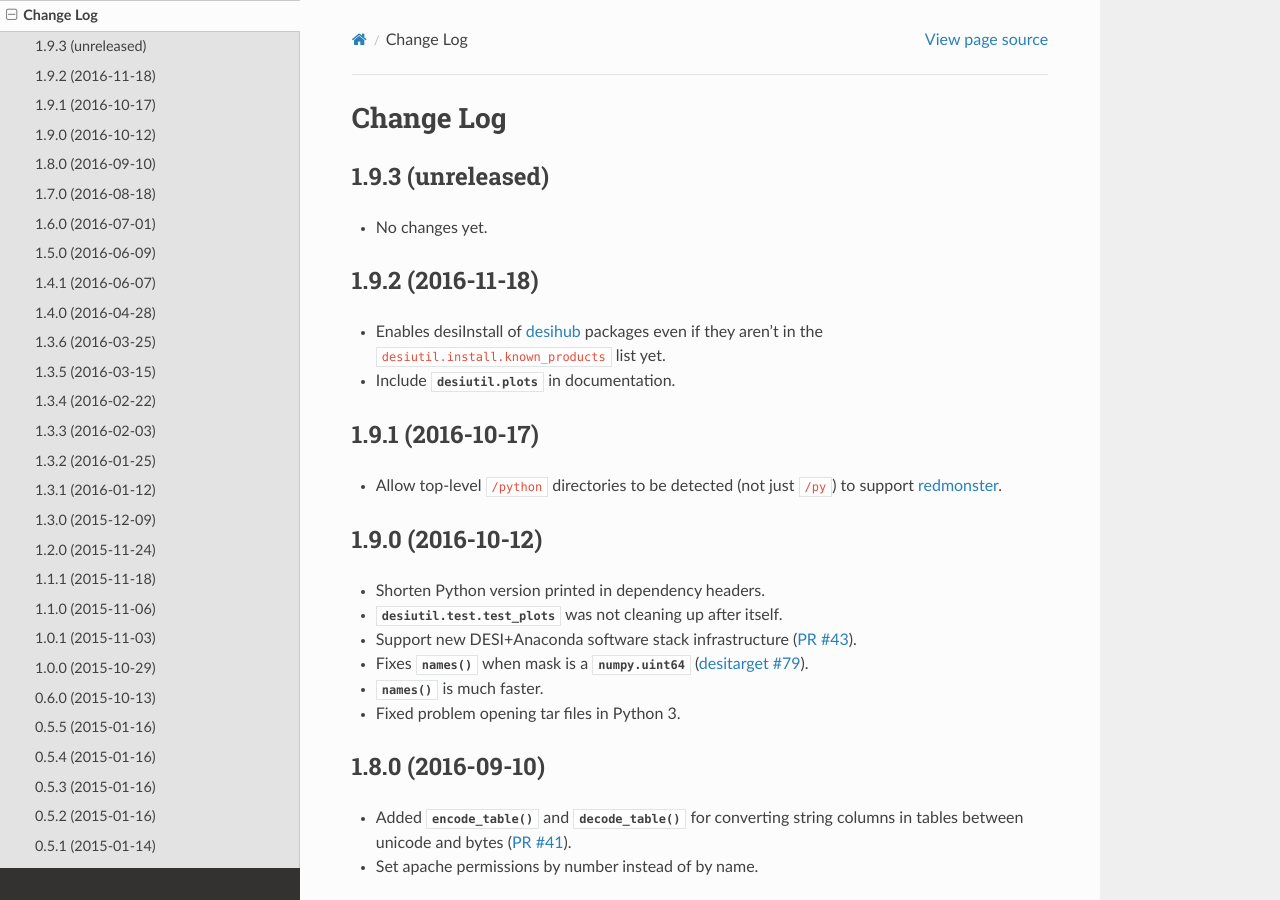
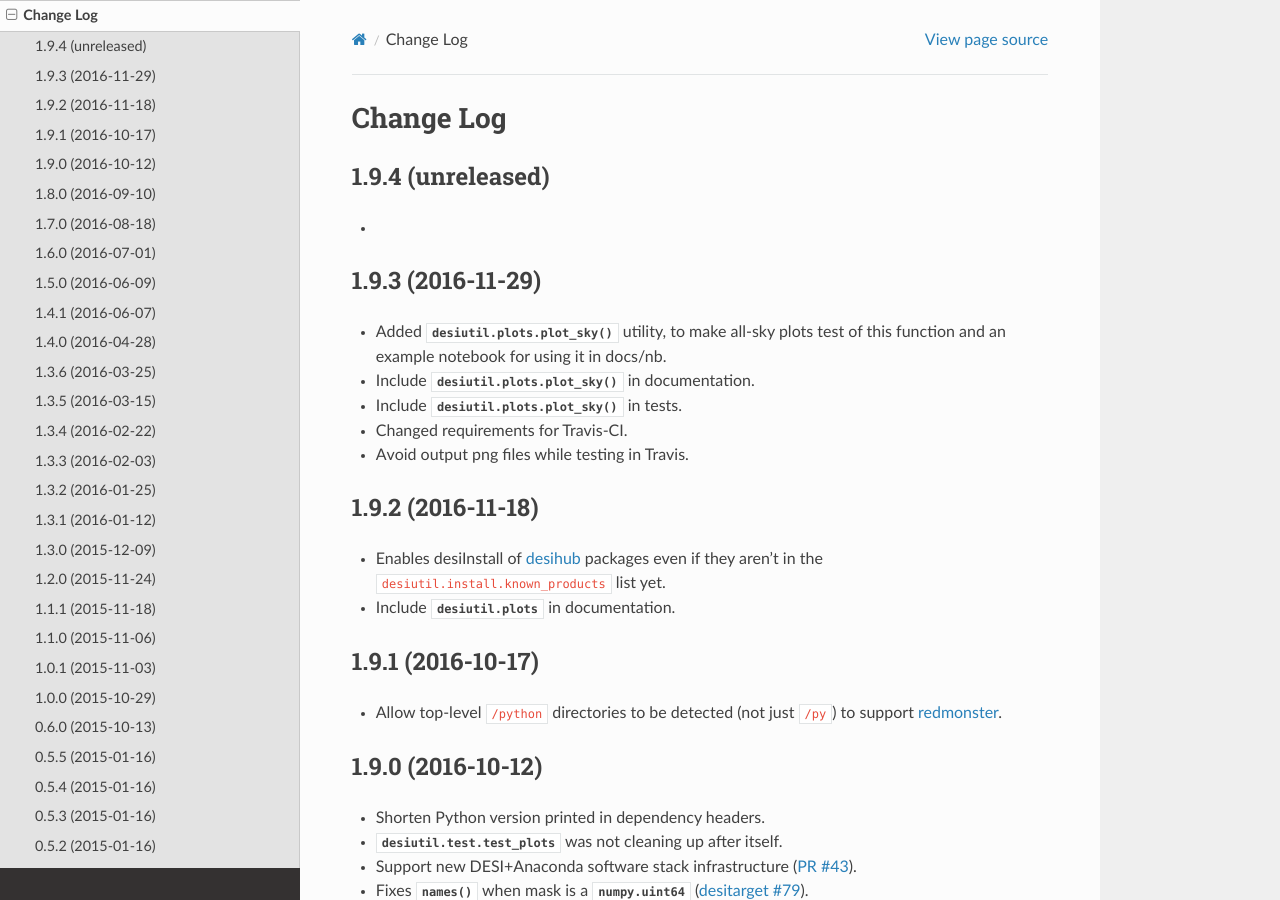
Before and after one commit to desihub/desiutil, a Sphinx documentation site: the page built from doc/changes.rst, in a window 1280 px wide and 900 px high. Built offline with Sphinx 7.4.7 and the Read the Docs theme 2.0.0, drawn with Linux system fonts in a browser that asks for light colours.

Commit message:
Updated changes.rst

```diff
--- a/doc/changes.rst
+++ b/doc/changes.rst
@@ -2,10 +2,21 @@
 Change Log
 ==========
 
-1.9.3 (unreleased)
+1.9.4 (unreleased)
+-----------------
+
+*
+
+
+1.9.3 (2016-11-29)
 ------------------
 
-* No changes yet.
+* Added :func:`desiutil.plots.plot_sky` utility, to make all-sky plots
+  test of this function and an example notebook for using it in docs/nb.
+* Include :func:`desiutil.plots.plot_sky` in documentation.
+* Include :func:`desiutil.plots.plot_sky` in tests.
+* Changed requirements for Travis-CI.
+* Avoid output png files while testing in Travis.
 
 1.9.2 (2016-11-18)
 ------------------
```
